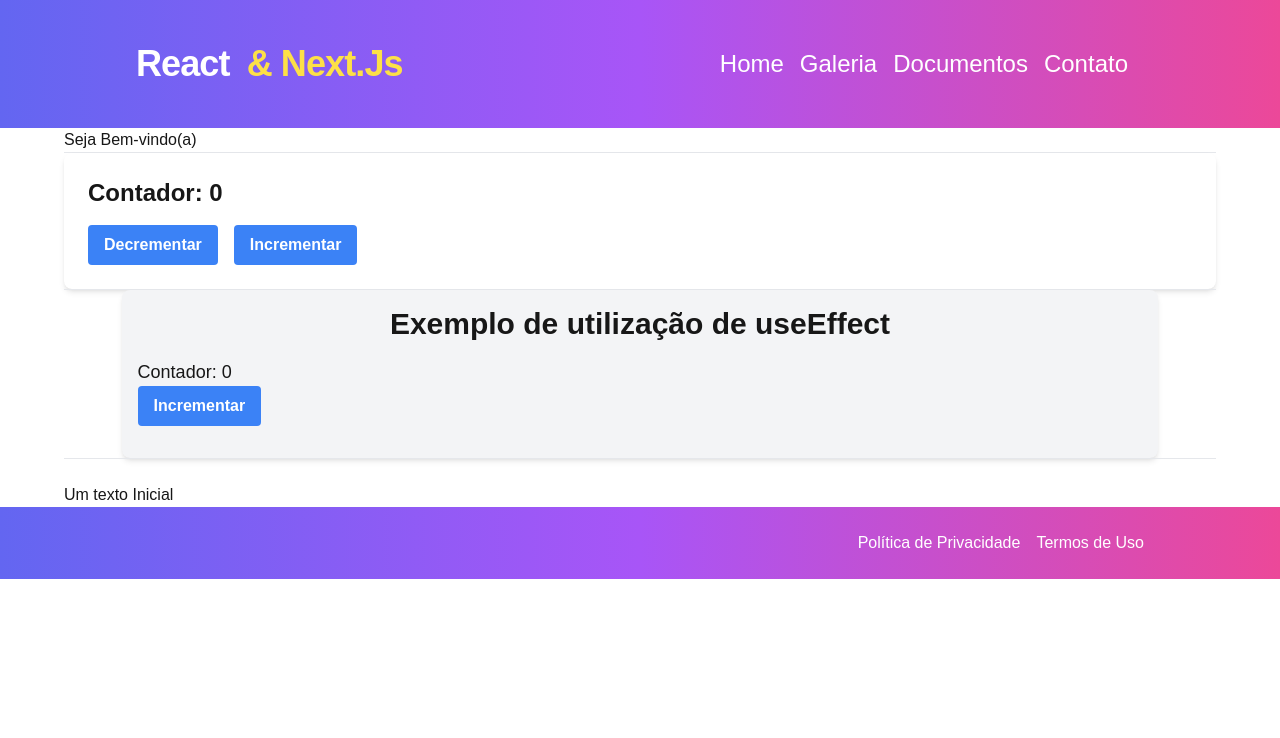
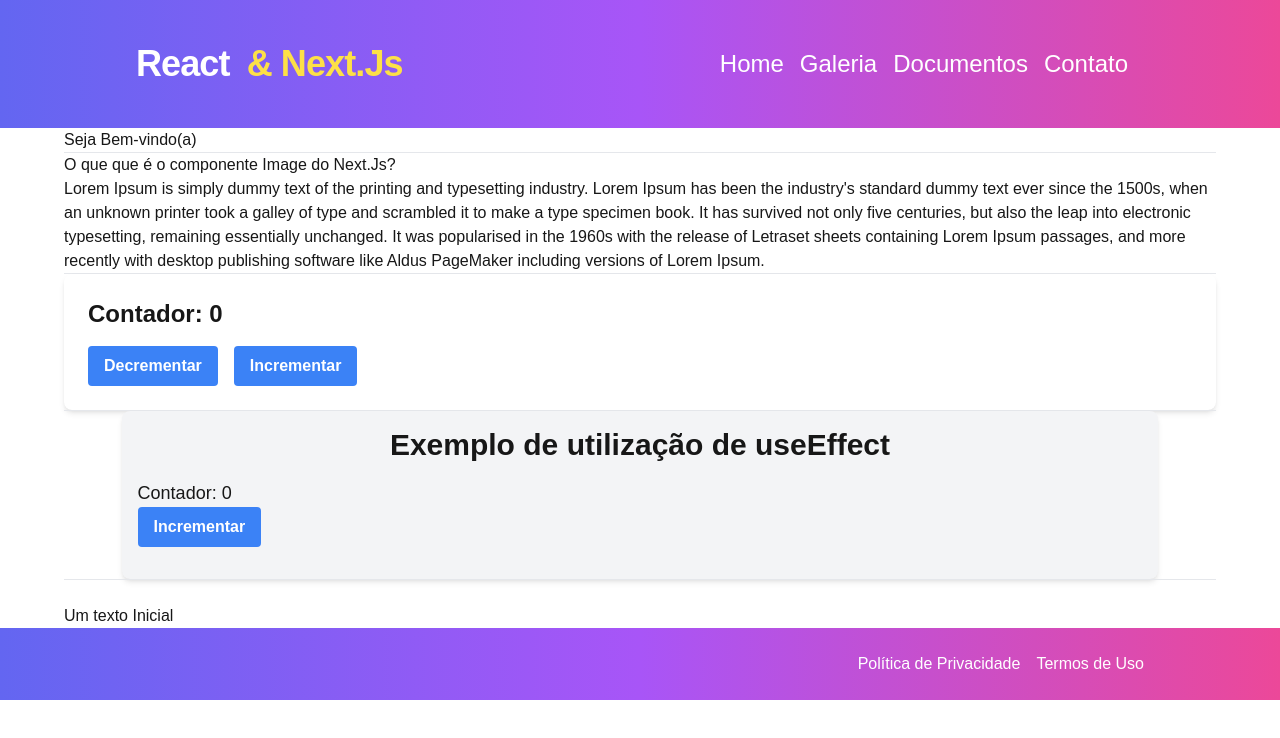
Before and after one commit to cristijung/ReactClassVs15, a Next.js app: page /home in a window 1280 px wide. Shown: the top 738 px of the page. Built offline with nearby package versions, Linux system fonts and the light colour scheme.

Commit message:
textos em json

```diff
--- a/app/gallery/page.tsx
+++ b/app/gallery/page.tsx
@@ -38,8 +38,6 @@
             </div>
           </div>
         </div>
-        {/* <h2>{Content.tituloNovidade}</h2>
-        <p>{Content.textoNovidade}</p> */}
       </div>
     </section>
     <hr/>
--- a/app/home/page.tsx
+++ b/app/home/page.tsx
@@ -1,19 +1,23 @@
 import TextEditor from "../components/hookPersonalizado/TextEditor";
 import StateCounter from "../components/state/StateCounter";
 import MeuComponente from "../components/stateEffect/MeuComponente";
+import Content from "../../public/data/texto.json";
 
 export default function Home() {
-    return(
+  return (
     <>
       <section className="container">
         <h1>Seja Bem-vindo(a)</h1>
-            <hr/>
-            <StateCounter/>
-            <hr/>
-            <MeuComponente/>
-            <hr/>
-            <br/>
-            <TextEditor/>
+        <hr />
+        <h3>{Content.tituloNovidade}</h3>
+        <p>{Content.textoNovidade}</p>
+        <hr />
+        <StateCounter />
+        <hr />
+        <MeuComponente />
+        <hr />
+        <br />
+        <TextEditor />
       </section>
     </>
   );
--- /dev/null
+++ b/public/data/texto.json
@@ -0,0 +1,6 @@
+{
+    "tituloNovidade": "O que que é o componente Image do Next.Js?",
+    "textoNovidade": "Lorem Ipsum is simply dummy text of the printing and typesetting industry. Lorem Ipsum has been the industry's standard dummy text ever since the 1500s, when an unknown printer took a galley of type and scrambled it to make a type specimen book. It has survived not only five centuries, but also the leap into electronic typesetting, remaining essentially unchanged. It was popularised in the 1960s with the release of Letraset sheets containing Lorem Ipsum passages, and more recently with desktop publishing software like Aldus PageMaker including versions of Lorem Ipsum. ",
+    "episodioQuatro":"Star Wars: Episódio IV - Uma Nova Esperança marcou o início de uma saga épica que cativou gerações. A história nos apresenta a um universo vasto e complexo, onde o maléfico Império Galáctico impõe sua tirania sobre a galáxia. Em meio a essa opressão, surge a Aliança Rebelde, um grupo de heróis improváveis que lutam pela liberdade. A trama segue o jovem Luke Skywalker em sua jornada para se tornar um Jedi e se juntar à luta contra o Império. Ao lado da Princesa Leia, Han Solo, Chewbacca e dos icônicos robôs R2-D2 e C-3PO, Luke embarca em uma aventura emocionante que culmina na destruição da Estrela da Morte, a arma mais poderosa do Império. O filme é um marco na história do cinema, revolucionando os efeitos especiais e a narrativa, e apresentando personagens memoráveis que se tornariam ícones da cultura pop."
+
+  }
```
Lines whose indentation alone changed are shown as unchanged.
